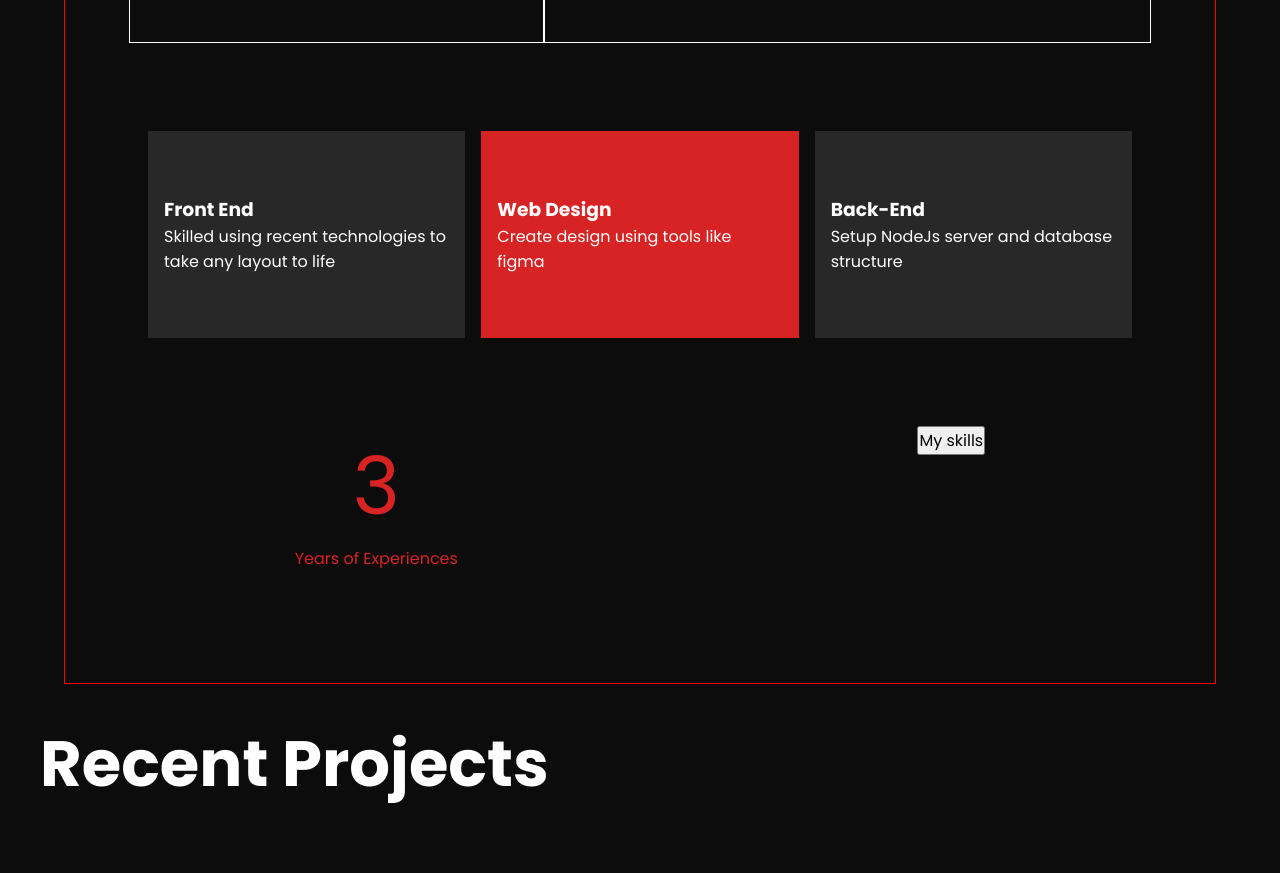
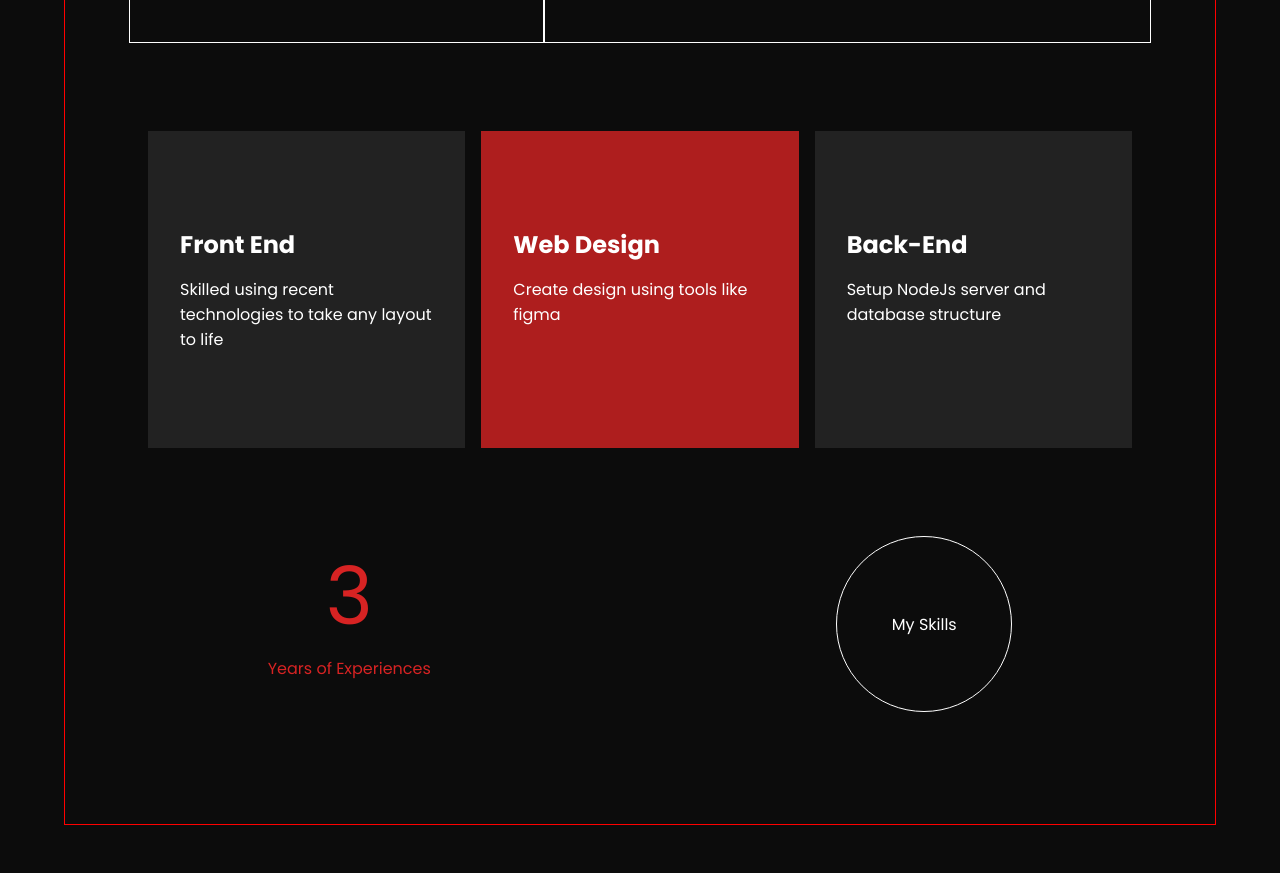
Before and after one commit to mlcoding111/Modern-Portfolio, a React (Create React App) app: page / in a window 1280 px wide. Shown: the part 700-1573 px from the top of the page. Built offline with nearby package versions, Linux system fonts and the light colour scheme.

Commit message:
Added button styles

```diff
--- a/src/containers/Header/index.jsx
+++ b/src/containers/Header/index.jsx
@@ -1,5 +1,6 @@
 import React from "react";
 import * as Styled from './styles.js'
+import { Button } from "../../styles/styles.js";
 
 function Header() {
   return (
@@ -34,7 +35,7 @@ function Header() {
 
             <Styled.SkillCard>
               <div>
-                <h3>Front End</h3>
+                <h2>Front End</h2>
                 <p>
                   Skilled using recent technologies to take any layout to life
                 </p>
@@ -44,14 +45,14 @@ function Header() {
             <Styled.SkillCard red>
               <div>
                 {" "}
-                <h3>Web Design</h3>
+                <h2>Web Design</h2>
                 <p>Create design using tools like figma</p>
               </div>
             </Styled.SkillCard>
 
             <Styled.SkillCard>
               <div>
-                <h3>Back-End</h3>
+                <h2>Back-End</h2>
                 <p>Setup NodeJs server and database structure</p>
               </div>
             </Styled.SkillCard>
@@ -64,7 +65,7 @@ function Header() {
             </div>
 
             <div>
-              <button>My skills</button>
+              <Button>My Skills</Button>
             </div>
         </div>
 
--- a/src/containers/Header/styles.js
+++ b/src/containers/Header/styles.js
@@ -1,4 +1,13 @@
 import styled from 'styled-components'
+
+
+export const SkillCard = styled.div`
+  padding: 6em 2em;
+  background: ${(props) => (props.red ? props.theme.secondaryOp : "rgba(40, 40, 40, .8)")};
+  h2{
+    margin-bottom: 15px;
+  }
+`;
 
 export const Header = styled.header`
   margin: 0 auto;
@@ -85,8 +94,3 @@ export const Header = styled.header`
   }
 
 `;
-
-export const SkillCard = styled.div`
-  padding: 4em 1em;
-  background: ${(props) => (props.red ? props.theme.secondary : "#282828")};
-`;
--- a/src/index.js
+++ b/src/index.js
@@ -6,7 +6,8 @@ import GlobalCss from './Global.css';
 
 
 const theme = {
-  secondary: "#D72323"
+  secondary: "#D72323" ,
+  secondaryOp: "rgba(215, 35, 35, 0.8)"
 }
 
 const root = ReactDOM.createRoot(document.getElementById('root'));
--- /dev/null
+++ b/src/styles/styles.js
@@ -0,0 +1,16 @@
+import styled from "styled-components";
+
+
+export const Button = styled.button`
+    color: white;
+    background: transparent;
+    border: 1px solid white;
+    border-radius: 50%;
+    height: 11rem;
+    width: 11rem;
+    cursor: pointer;
+    padding: 0;
+    z-index: 1;
+    position: relative;
+    user-select: none;
+`
```
